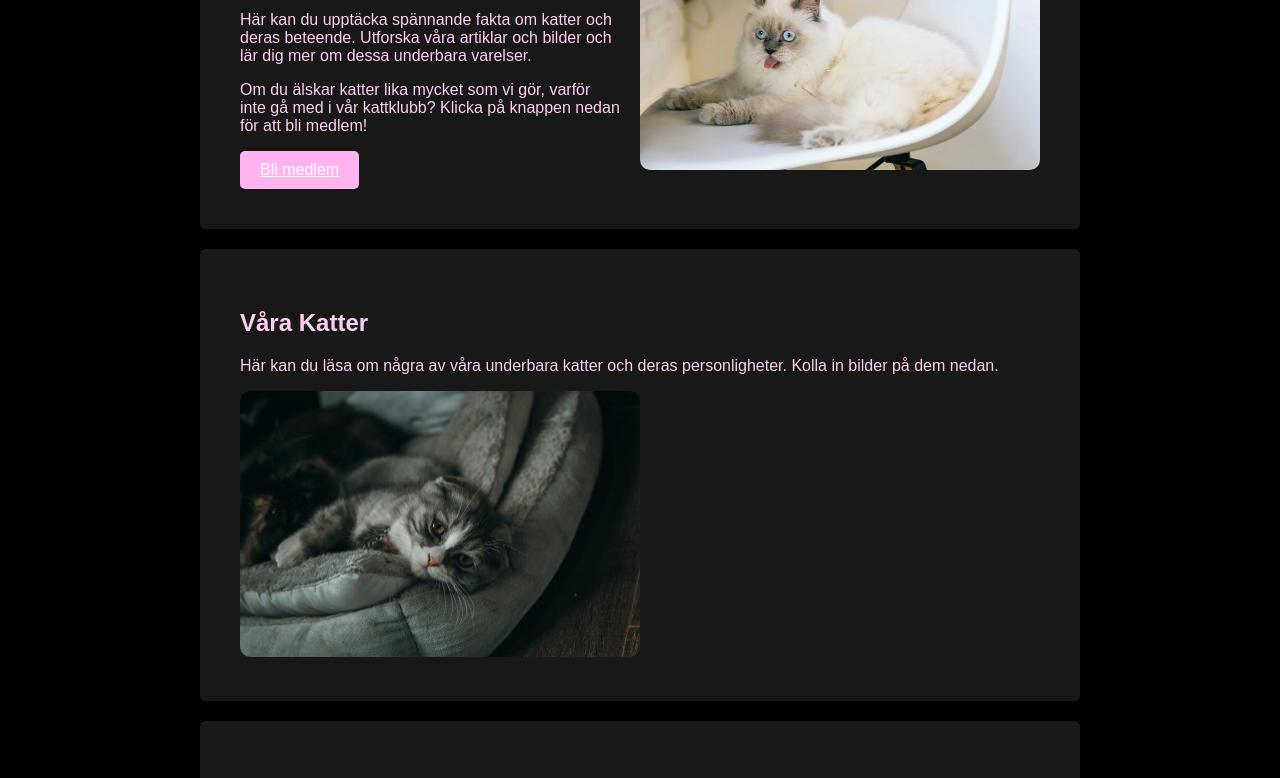
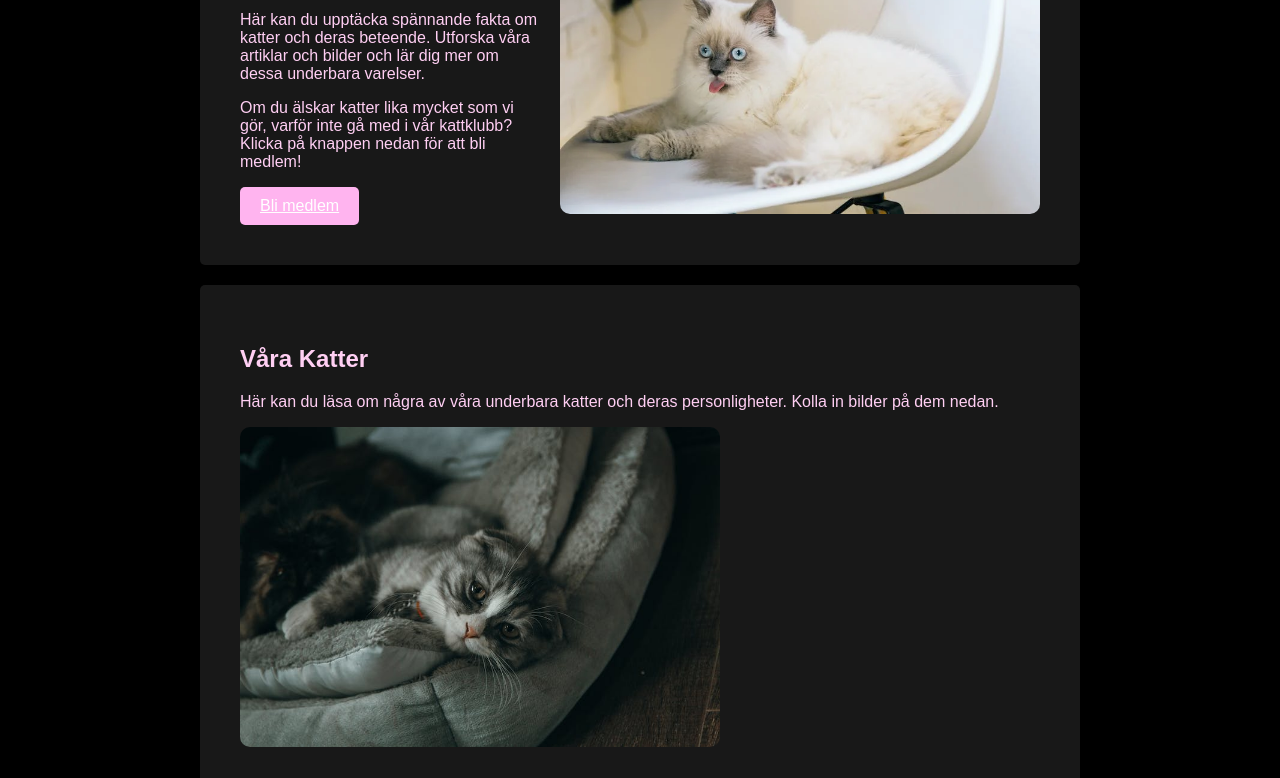
Before and after one commit to NoelPerland/katter, a plain HTML site: page index.html in a window 1280 px wide. Shown: the part 323-1101 px from the top of the page. Drawn offline with Linux system fonts and the light colour scheme.

Commit message:
i wasn't quite satisfied

```diff
--- a/style.css
+++ b/style.css
@@ -40,7 +40,7 @@ nav i {
 }
 
 .hamburger {
-  display: block;
+  display: block; /* Ensure the hamburger menu is displayed by default */
 }
 
 @media (min-width: 768px) {
@@ -49,7 +49,7 @@ nav i {
   }
 
   .hamburger {
-    display: none;
+    display: none; /* Hide the hamburger menu on larger screens */
   }
 }
 
@@ -82,7 +82,7 @@ main {
 }
 
 .section img {
-  width: 80%;
+  width: 60%;
   height: auto;
   border-radius: 10px;
 }
@@ -155,10 +155,8 @@ img:hover {
   .section {
     padding: 40px;
   }
-
-  .section img {
-    width: 50%;
-    height: auto;
-    border-radius: 10px;
+  img {
+    transition: transform 0.3s ease;
+    border-radius: 8px;
   }
 }
```
